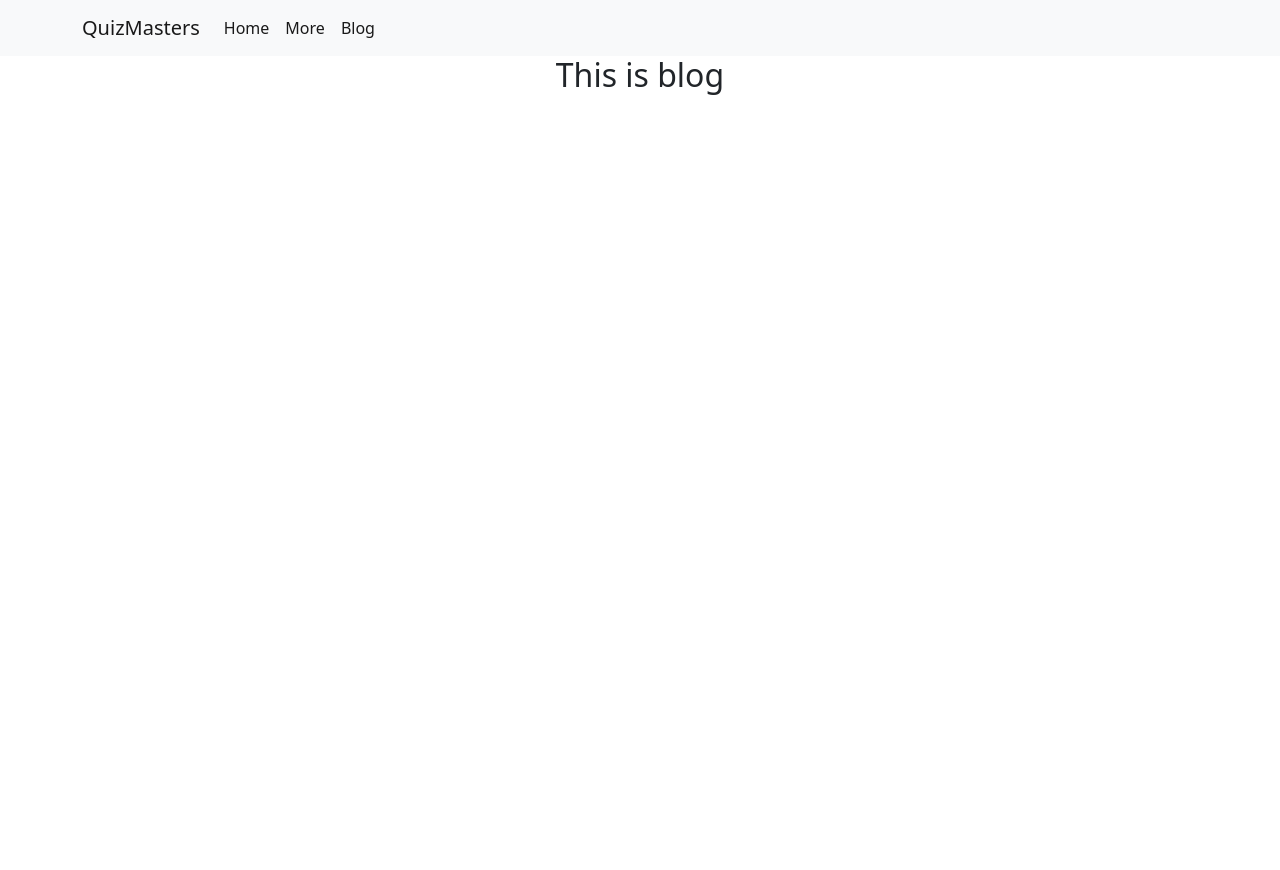
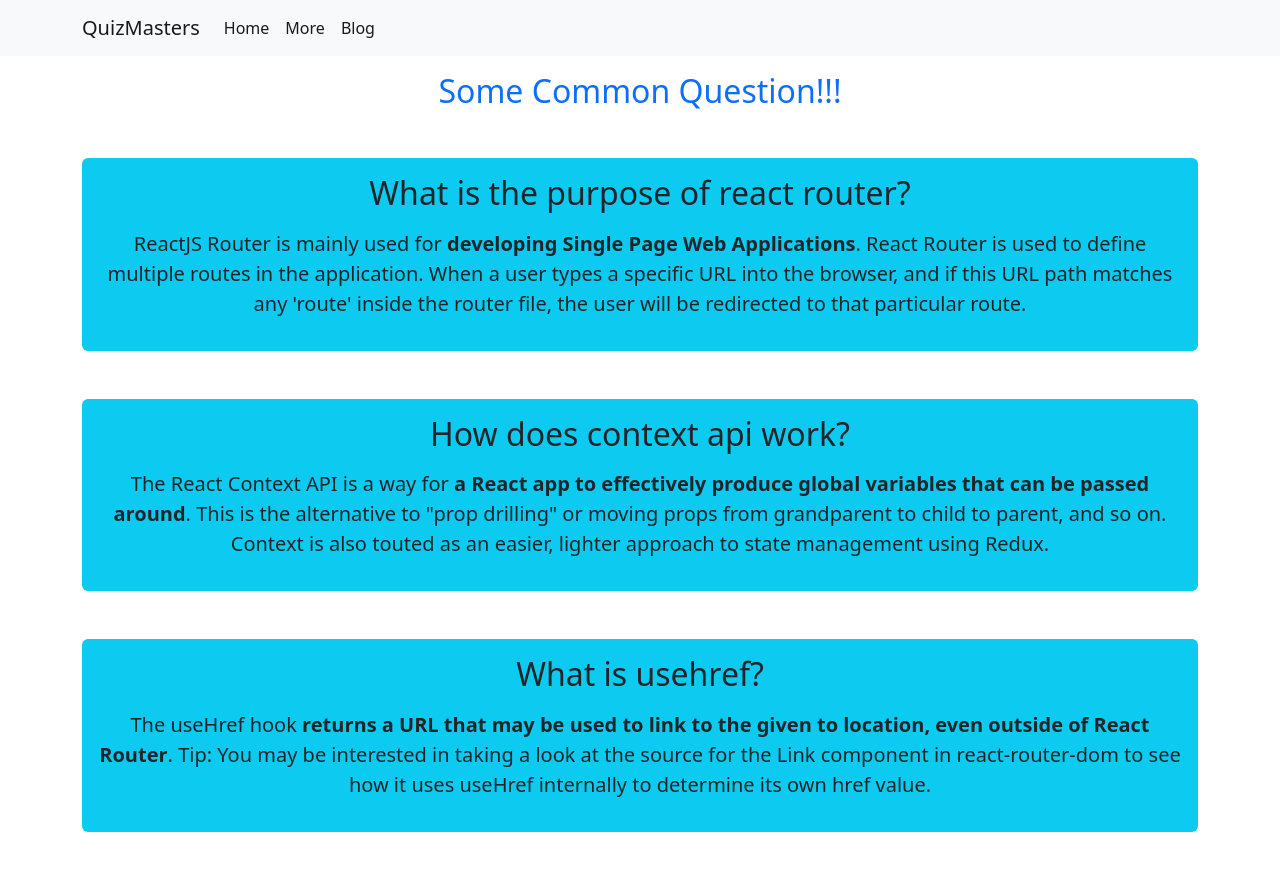
Before and after one commit to Kauserul/quize-mastar, a React (Create React App) app: page /blog in a window 1280 px wide. Shown: the top 870 px of the page. Before the commit the page ends 800 px from the top, so only its background shows below. Built offline with nearby package versions, Linux system fonts and the light colour scheme.

Commit message:
blog site done

```diff
--- a/src/components/Blog/Blog.js
+++ b/src/components/Blog/Blog.js
@@ -2,8 +2,22 @@ import React from 'react';
 
 const Blog = () => {
     return (
-        <div>
-            <h2>This is blog</h2>
+        <div className='container'>
+            <h2 className='mt-3 text-primary'>Some Common Question!!!</h2>
+            <div className='mt-5'>
+                <div className='mb-5 bg-info p-3 text-dark rounded'>
+                    <h3 className='mb-3 fs-2'>What is the purpose of react router?</h3>
+                    <p className='fs-5'>ReactJS Router is mainly used for <strong>developing Single Page Web Applications</strong>. React Router is used to define multiple routes in the application. When a user types a specific URL into the browser, and if this URL path matches any 'route' inside the router file, the user will be redirected to that particular route.</p>
+                </div>
+                <div className='mb-5 bg-info p-3 text-dark rounded'>
+                    <h3 className='mb-3 fs-2'>How does context api work?</h3>
+                    <p className='fs-5'>The React Context API is a way for <strong>a React app to effectively produce global variables that can be passed around</strong>. This is the alternative to "prop drilling" or moving props from grandparent to child to parent, and so on. Context is also touted as an easier, lighter approach to state management using Redux.</p>
+                </div>
+                <div className='mb-5 bg-info p-3 text-dark rounded'>
+                    <h3 className='mb-3 fs-2'>What is usehref?</h3>
+                    <p className='fs-5'>The useHref hook <strong>returns a URL that may be used to link to the given to location, even outside of React Router</strong>. Tip: You may be interested in taking a look at the source for the Link component in react-router-dom to see how it uses useHref internally to determine its own href value.</p>
+                </div>
+            </div>
         </div>
     );
 };
```
